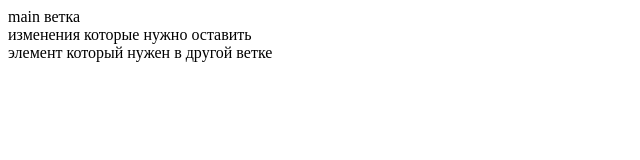
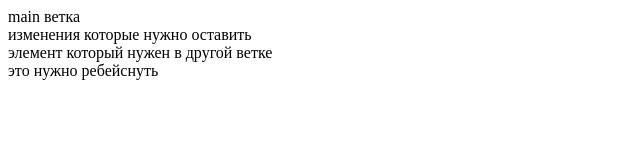
Before and after one commit to severianca/git-training, a plain HTML site: page index.html in a window 1280 px wide. Shown: the whole page, without its empty margins (0-640 px from the left). Drawn offline with Linux system fonts and the light colour scheme.

Commit message:
ребейс отсюда

```diff
--- a/index.html
+++ b/index.html
@@ -15,6 +15,9 @@
     </div>
     <div class="">
         элемент который нужен в другой ветке
+        <div class="">
+            это нужно ребейснуть
+        </div>
     </div>
 </body>
 </html>
```
